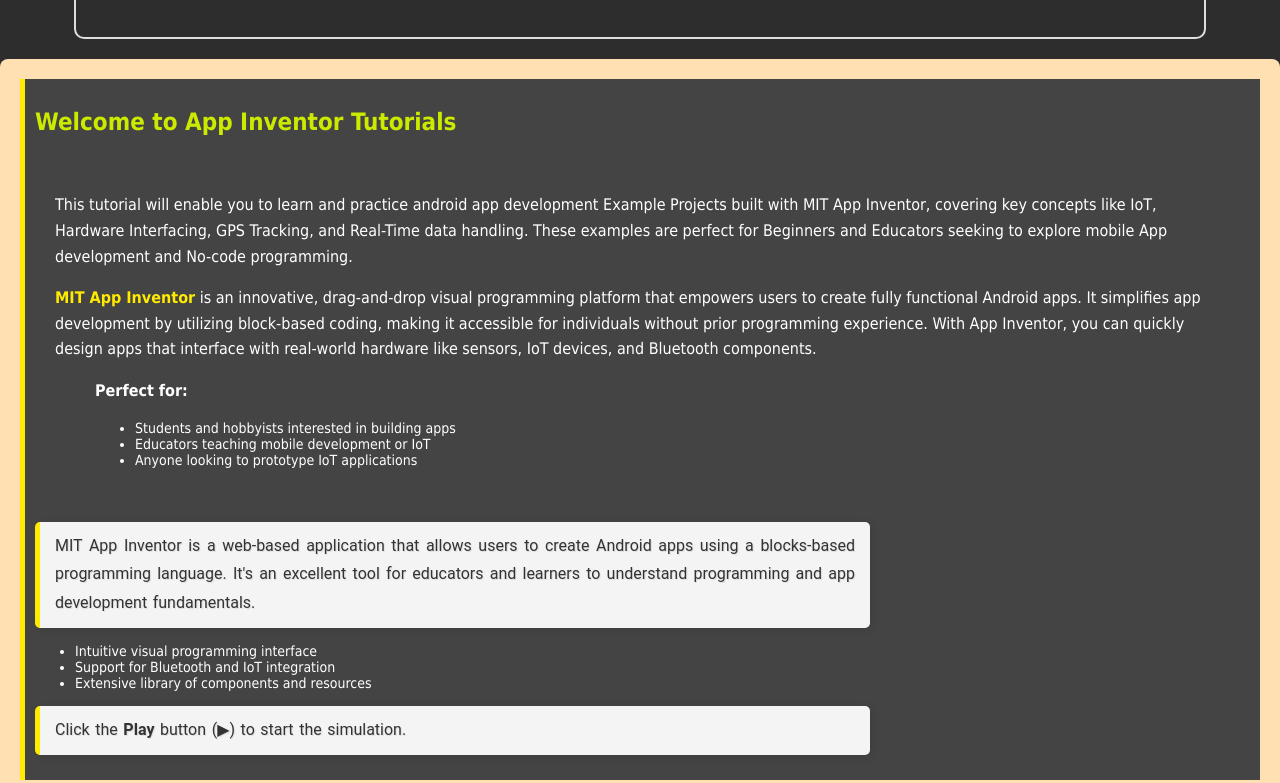
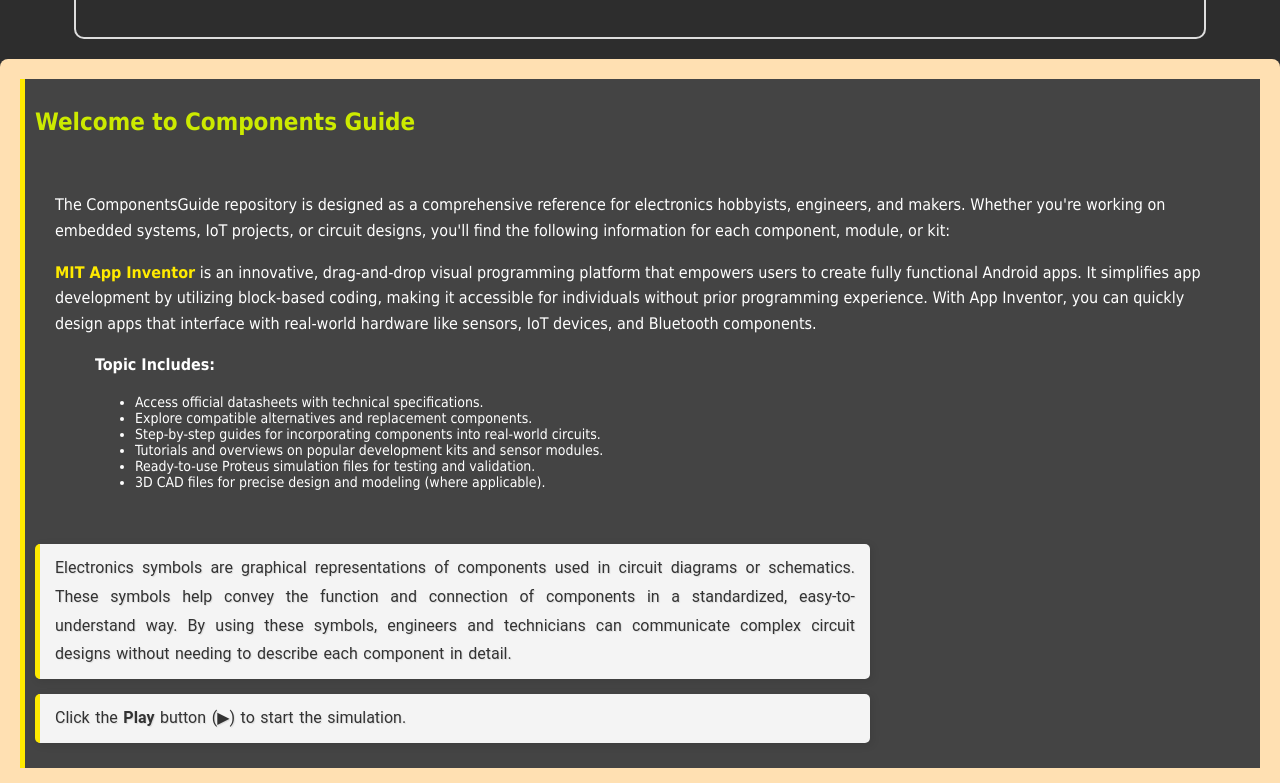
Before and after one commit to gmostofabd/ComponentsGuide, a plain HTML site: page index.html in a window 1280 px wide. Shown: the part 677-1460 px from the top of the page. Drawn offline with Linux system fonts and the light colour scheme; files that its build step writes are made by us from their sources.

Commit message:
Update index.html

```diff
--- a/index.html
+++ b/index.html
@@ -19,7 +19,7 @@
     <body>
 
     <div id="header">
-        <h1><span style="color:#CCEA00">MIT</span> <span style="color:#FFEA00">App Inventor</span></h1>
+        <h1><span style="color:#CCEA00">Components</span> <span style="color:#FFEA00">Guide</span></h1>
 
 	</div>
 
@@ -44,7 +44,7 @@
 
             <section id="about" class="section about">
   	<div class="step">
-        <h2 class="highlight">Welcome to App Inventor Tutorials</h2>
+        <h2 class="highlight">Welcome to Components Guide</h2>
 
 
 
@@ -52,35 +52,38 @@
     <div class="container">
         <div class="main-content">
             <section id="home" class="section">
-               <p>This tutorial will enable you to learn and practice android app development Example Projects built
-		       with MIT App Inventor, covering key concepts like IoT,
-		       Hardware Interfacing, GPS Tracking, and Real-Time data handling. These examples are perfect for
-		       Beginners and Educators seeking to explore mobile App development and No-code programming.</p>
+               <p>
+		       The ComponentsGuide repository is designed as a comprehensive reference for electronics hobbyists,
+		       engineers, and makers. Whether you're working on embedded systems, IoT projects, or circuit
+		       designs, you'll find the following information for each component, module, or kit:
+	       </p>
 
-			<p>
+		<p>
                     <a href="http://appinventor.mit.edu/">MIT App Inventor</a> is an innovative, drag-and-drop visual programming platform that empowers users to create fully functional Android apps. It simplifies app development by utilizing block-based coding, making it accessible for individuals without prior programming experience. With App Inventor, you can quickly design apps that interface with real-world hardware like sensors, IoT devices, and Bluetooth components.
                 </p>
-                <blockquote>
-                    <p><strong>Perfect for:</strong></p>
+
+		<blockquote>
+                    <p><strong>Topic Includes:</strong></p>
                     <ul>
-                        <li>Students and hobbyists interested in building apps</li>
-                        <li>Educators teaching mobile development or IoT</li>
-                        <li>Anyone looking to prototype IoT applications</li>
+                        <li>Access official datasheets with technical specifications.</li>
+                        <li>Explore compatible alternatives and replacement components.</li>
+                        <li>Step-by-step guides for incorporating components into real-world circuits.</li>
+			    <li>Tutorials and overviews on popular development kits and sensor modules.</li>
+			    <li>Ready-to-use Proteus simulation files for testing and validation.</li>
+			    <li>3D CAD files for precise design and modeling (where applicable).</li>
                     </ul>
                 </blockquote>
             </section>
 </div>
 	    </div>
 
-		<p class="stylish-paragraph">MIT App Inventor is a web-based application that allows users to create Android
-			apps using a blocks-based programming language. It's an excellent tool for educators
-			and learners to understand programming and app development fundamentals.</p>
+		<p class="stylish-paragraph">Electronics symbols are graphical representations of
+			components used in circuit diagrams or schematics. These symbols help
+			convey the function and connection of components in a standardized,
+			easy-to-understand way. By using these symbols, engineers and
+			technicians can communicate complex circuit designs without needing
+			to describe each component in detail.
 
-                <ul>
-                    <li>Intuitive visual programming interface</li>
-                    <li>Support for Bluetooth and IoT integration</li>
-                    <li>Extensive library of components and resources</li>
-                </ul>
 
 <p class="stylish-paragraph">Click the <span class="bold-text">Play</span> button (▶) to start the simulation.</p>
 
```
